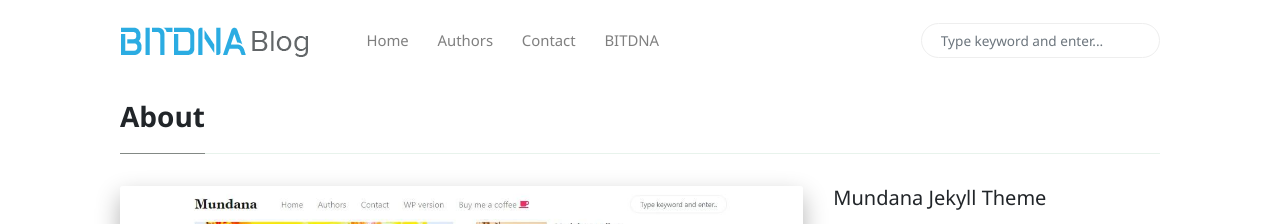
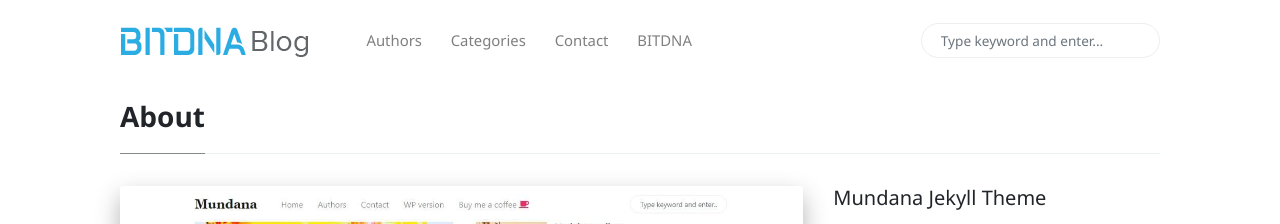
Before and after one commit to bit-dna/bitdnablog, a Jekyll site: the page built from _pages/about.md, in a window 1280 px wide. Shown: the top 224 px of the page. Built offline with Jekyll 4.4.1, drawn with Linux system fonts in a browser that asks for light colours; nearby versions of some CDN libraries; comment, search, counter and statistics services are not loaded.

Commit message:
update menu fotoer

```diff
--- a/_includes/menu-header.html
+++ b/_includes/menu-header.html
@@ -1,10 +1,10 @@
 <!--  Replace menu links here -->
 
 <li class="nav-item">
-<a class="nav-link" href="{{site.baseurl}}/index.html">Home</a>
+<a class="nav-link" href="{{site.baseurl}}/authors-list.html">Authors</a>
 </li>
 <li class="nav-item">
-<a class="nav-link" href="{{site.baseurl}}/authors-list.html">Authors</a>
+<a class="nav-link" href="{{site.baseurl}}/categories.html">Categories</a>
 </li>
 <li class="nav-item">
 <a class="nav-link" href="{{site.baseurl}}/contact.html">Contact</a>
```
